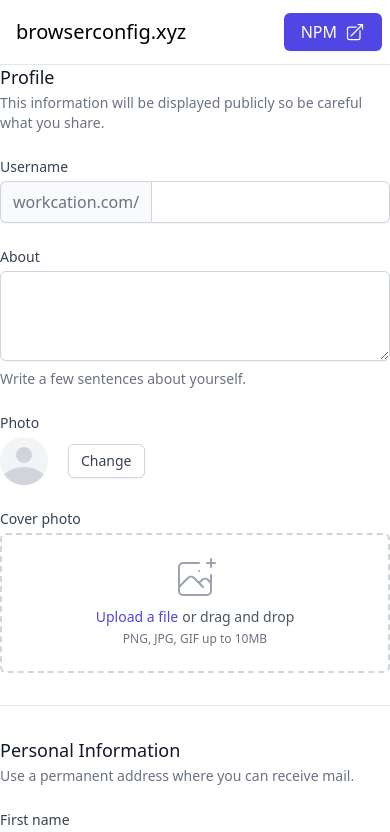
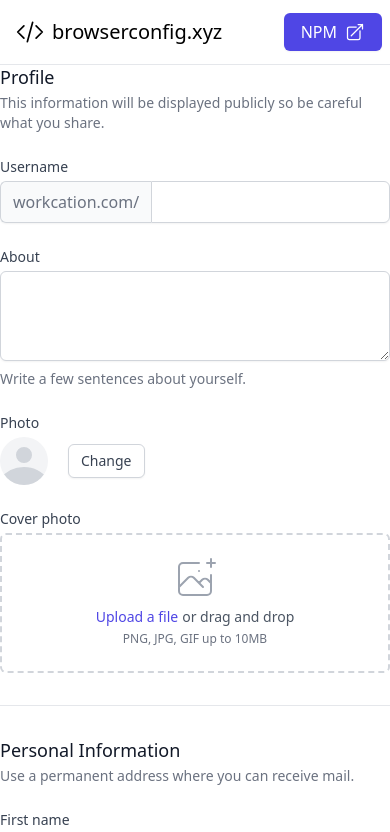
Before and after one commit to holma91/browserconfig, a Next.js app in the folder client/: page /text in a window 390 px wide. Shown: the top 832 px of the page. Built offline with nearby package versions, Linux system fonts and the light colour scheme; a web font is replaced by a local one.

Commit message:
dirty responsive height fix

```diff
--- a/client/components/Header.tsx
+++ b/client/components/Header.tsx
@@ -7,12 +7,27 @@ export default function Header() {
       <div className="mx-auto max-w-screen-2xl px-2 sm:px-4 lg:divide-y lg:divide-gray-200 lg:px-8">
         <div className="relative flex h-16 justify-between">
           <div className="relative z-10 flex px-2 lg:px-0">
-            <div className="flex flex-shrink-0 items-center">
+            <div className="flex flex-shrink-0 gap-2 items-center">
+              <svg
+                xmlns="http://www.w3.org/2000/svg"
+                fill="none"
+                viewBox="0 0 24 24"
+                strokeWidth={1.5}
+                stroke="currentColor"
+                className="w-7 h-7"
+              >
+                <path
+                  strokeLinecap="round"
+                  strokeLinejoin="round"
+                  d="M17.25 6.75L22.5 12l-5.25 5.25m-10.5 0L1.5 12l5.25-5.25m7.5-3l-4.5 16.5"
+                />
+              </svg>
+
               <span className="text-xl font-medium">browserconfig.xyz</span>
             </div>
           </div>
           <div className="hidden md:flex z-0 flex-1 items-center justify-center px-2 sm:absolute sm:inset-0">
-            <div className="w-full sm:max-w-xs">
+            {/* <div className="w-full sm:max-w-xs">
               <label htmlFor="search" className="sr-only">
                 Search
               </label>
@@ -31,7 +46,7 @@ export default function Header() {
                   type="search"
                 />
               </div>
-            </div>
+            </div> */}
           </div>
           <div className=" relative z-10 ml-4 flex items-center">
             <a
--- a/client/pages/index.tsx
+++ b/client/pages/index.tsx
@@ -324,7 +324,7 @@ export default function Home() {
       <div className="py-6 top-24">
         <div className="top-24 mx-auto max-w-3xl sm:px-6 lg:grid lg:max-w-screen-2xl lg:grid-cols-12 lg:gap-8 lg:px-8">
           <div className="col-span-9 lg:col-span-6 block">
-            <div className="top-40 p-2 h-[40rem] overflow-y-scroll">
+            <div className="top-40 p-2 h-[40rem] tall:h-[41rem] tall2:h-[43rem] tall3:h-[45rem] tall4:h-[47rem] overflow-y-scroll">
               <Form
                 register={register}
                 preferences={preferences}
@@ -336,7 +336,7 @@ export default function Home() {
             </div>
           </div>
           <div className="col-span-3 lg:col-span-6 flex flex-col gap-3">
-            <div className=" block h-[29rem] overflow-y-scroll rounded-xl bg-[#011627] ring-1 ring-white/10">
+            <div className="hidden lg:block h-[29rem] overflow-y-scroll rounded-xl bg-[#011627] ring-1 ring-white/10">
               <div className="sticky top-40 p-2">
                 <div className="relative rounded-xl bg-[#011627]  backdrop-blur p-1">
                   <div className="pl-4">
--- a/client/tailwind.config.js
+++ b/client/tailwind.config.js
@@ -13,6 +13,12 @@ module.exports = {
       fontFamily: {
         sans: ['Inter var', ...defaultTheme.fontFamily.sans],
       },
+      screens: {
+        tall: { raw: '(min-height: 800px)' },
+        tall2: { raw: '(min-height: 850px)' },
+        tall3: { raw: '(min-height: 900px)' },
+        tall4: { raw: '(min-height: 950px)' },
+      },
     },
   },
   plugins: [require('@tailwindcss/forms')],
```
